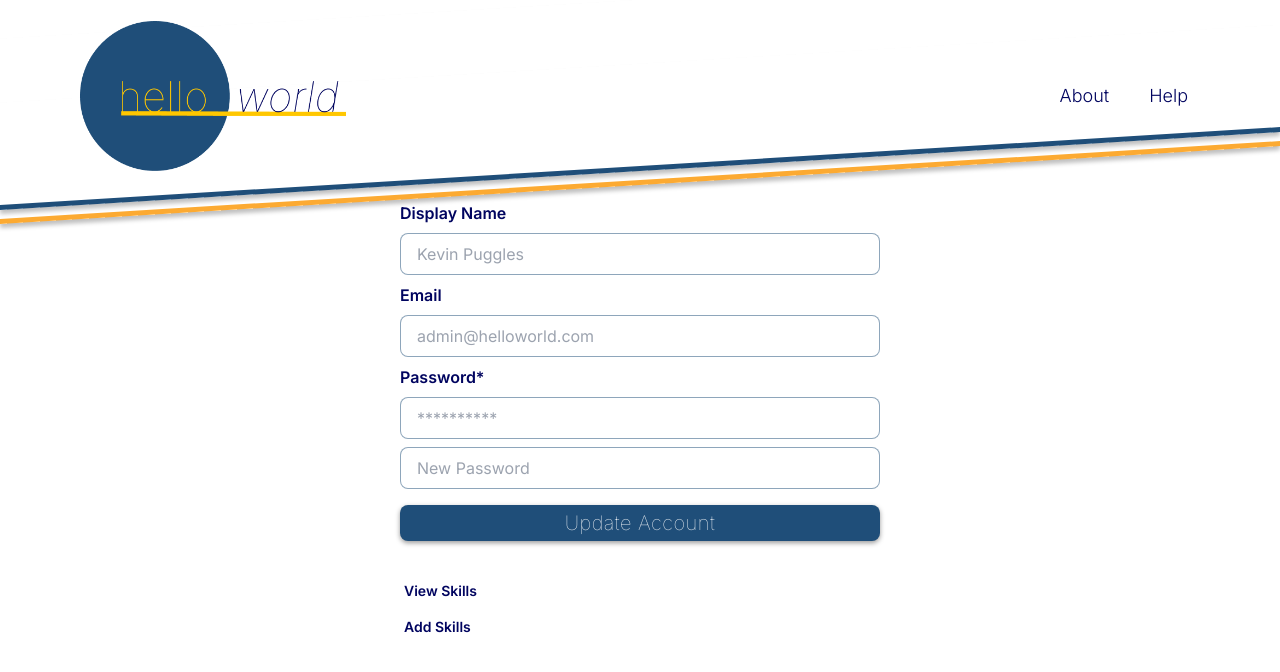
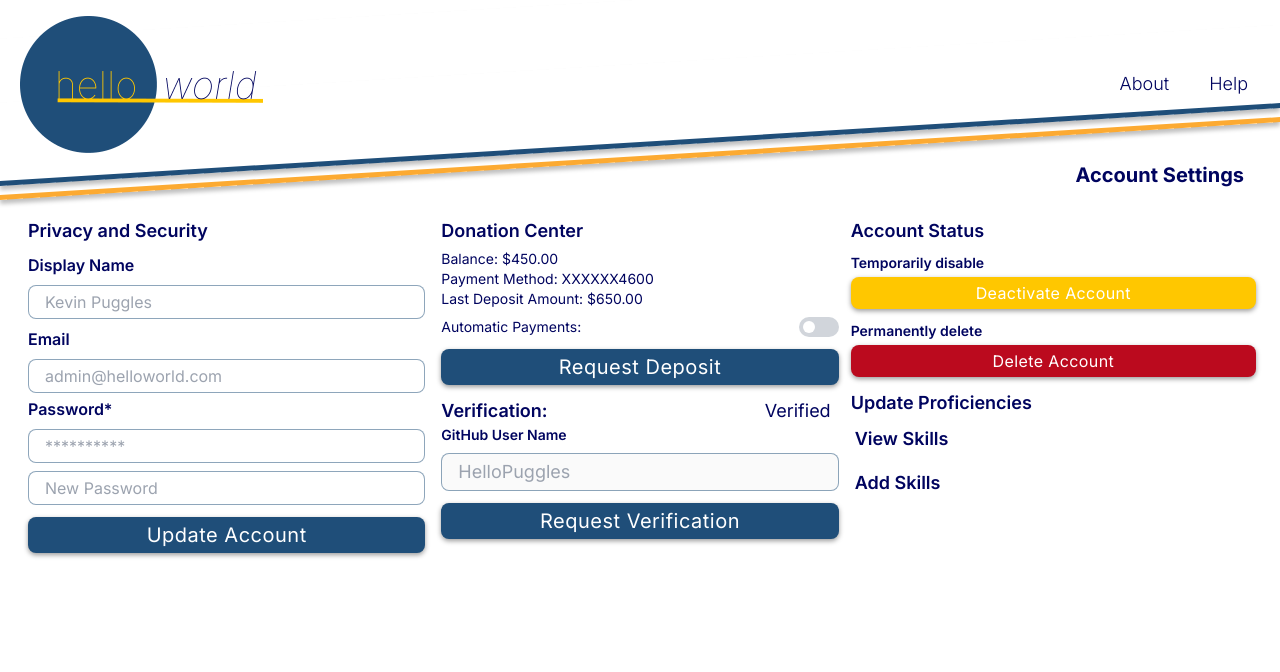
Before and after one commit to ballardingram/hello-world, a React (Create React App) app in the folder client/: page /account in a window 1280 px wide. Shown: the top 672 px of the page. Built offline with nearby package versions, Linux system fonts and the light colour scheme.

Commit message:
account page is responsive up to large breakpoint, add skill card needs to be styled

```diff
--- a/client/src/components/ExpandAdd/index.js
+++ b/client/src/components/ExpandAdd/index.js
@@ -18,11 +18,11 @@ const ExpandAdd = () => {
     <Fragment>
       <Accordion open={open === 1} onClick={() => handleOpen(1)}>
         <div className="flex items-center my-2"><Icon icon={circlePlusFill} height="20" />
-        <AccordionHeader><span className="flex ml-1 text-sm font-semibold">Add Skills</span></AccordionHeader>
+        <AccordionHeader><span className="flex ml-1 text-sm md:text-lg font-semibold">Add Skills</span></AccordionHeader>
         </div>
       <AccordionBody>
-        <div className="select-none flex justify-center text-sm my-1">
-          <ul className="list-disc list-inside grid grid-cols-3 tracking-wide font-normal">
+        <div className="select-none flex justify-center text-sm md:text-lg my-1">
+          <ul className="list-disc list-outside grid grid-cols-3 font-normal">
             <li>HTML</li>
             <li>CSS</li>
             <li>Tailwind</li>
--- a/client/src/components/ExpandSkills/index.js
+++ b/client/src/components/ExpandSkills/index.js
@@ -18,21 +18,20 @@ const ExpandSkills = () => {
     <Fragment>
       <Accordion open={open === 1} onClick={() => handleOpen(1)}>
         <div className="flex items-center my-2"><Icon icon={circlePlusFill} height="20" />
-        <AccordionHeader><span className="flex ml-1 text-sm font-semibold">View Skills</span></AccordionHeader>
+        <AccordionHeader><span className="flex ml-1 text-sm md:text-lg font-semibold">View Skills</span></AccordionHeader>
         </div>
       <AccordionBody>
-        <div className="select-none flex justify-center text-sm my-1">
-          <ul className="list-disc list-inside grid grid-cols-3 tracking-wide font-normal">
+        <div className="select-none flex justify-center text-sm md:text-lg my-1">
+          <ul className="list-disc list-outside grid grid-cols-3 font-normal">
             <li>HTML</li>
             <li>CSS</li>
             <li>Tailwind</li>
             <li>React</li>
             <li>Git</li>
-            <li>Web API</li>
+            <li>Passport</li>
             <li>Oauth</li>
-            <li>Passport</li>
+            <li>NoSQL</li>
             <li>Express.JS</li>
-            <li>NoSQL</li>
             <li>Heroku</li>
           </ul>
         </div>
--- a/client/src/components/NavLg/index.js
+++ b/client/src/components/NavLg/index.js
@@ -2,6 +2,7 @@ import React from "react";
 import { Icon } from '@iconify/react';
 import accountIcon from '@iconify/icons-codicon/account';
 import homeIcon from '@iconify/icons-iconoir/home';
+import LogoLg from "../LogoLg";
 
 // NavBar for screens 768 and larger
 function NavLg() {
@@ -9,9 +10,11 @@ function NavLg() {
     <div className="hidden md:contents">
       <div id="border">
         <nav id="second-border">
-          <div className="max-w-full mx-10 px-10" id="content">
-            <div className="flex items-center justify-between h-16">
-              <img className="object-scale-down lg:w-1/4 md:w-1/3" src={require('../../assets/logo256.png')} alt="hello world logo"/>
+          <div className="mx-5" id="content">
+            <div className="flex items-center justify-between h-10">
+              <div className="md:w-52 lg:w-64">
+                <LogoLg></LogoLg>
+              </div>
               <div>
                 <div className="flex justify-center items-center space-x-4">
                   <a
--- a/client/src/index.css
+++ b/client/src/index.css
@@ -29,10 +29,6 @@ body {
 
 .color-sY {
   color: var(--secondaryYellow);
-}
-
-#danger {
-  color: red;
 }
 
 /* icons start */
@@ -98,7 +94,7 @@ body {
 /* mobile navigation end */
 
 /* form start */
-#displayName, #email, #password, #newPassword {
+#displayName, #email, #password, #newPassword, #githubVerify {
   border: 1px solid;
   border-color: rgba(31, 78, 121, .5);
 }
@@ -107,13 +103,13 @@ body {
   background-color: var(--primaryBlue);
   box-shadow: 0px 2px 5px 0px rgba(0, 0, 0, 0.4);
   transition: all ease 0.2s;
+  font-weight: 400;
 }
 
 #form-btn:hover {
   background-color: var(--secondaryYellow);
   box-shadow: 0px 5px 10px 2px rgba(0, 0, 0, 0.3);
   transform: translateY(-4px);
-  font-weight: 400;
 }
 
 #register:hover {
@@ -139,6 +135,22 @@ body {
 }
 /* 404 page end */
 
-/* mobile footer start */
+/* account page start */
+#snooze-btn {
+  background-color: var(--secondaryYellow);
+  box-shadow: 0px 2px 5px 0px rgba(0, 0, 0, 0.4);
+  transition: all ease 0.2s;
+}
 
-/* mobile footer end */
+#delete-btn {
+  background-color: #bb0a1e;
+  box-shadow: 0px 2px 5px 0px rgba(0, 0, 0, 0.4);
+  transition: all ease 0.2s;
+}
+
+#snooze-btn:hover, #delete-btn:hover {
+  background-color: #474747;
+  box-shadow: 0px 5px 10px 2px rgba(0, 0, 0, 0.3);
+  transform: translateY(-4px);
+}
+/* account page end */
--- a/client/src/pages/Account.js
+++ b/client/src/pages/Account.js
@@ -3,87 +3,191 @@ import NavSm from '../components/NavSm';
 import NavLg from '../components/NavLg';
 import ExpandSkills from '../components/ExpandSkills';
 import ExpandAdd from '../components/ExpandAdd';
-import ExpandMenu from '../components/ExpandMenu';
+import FooterMenu from '../components/FooterExpand';
+import Switch from '../components/Toggle';
+import { Icon } from '@iconify/react';
+import boltIcon from '@iconify/icons-fxemoji/bolt';
 
 const Account = () => {
   return (
 
-  <div class="flex flex-col h-screen justify-between">
+  <div class="flex flex-col h-screen justify-start">
+    {/* navigation header start */}
     <header>
       <NavLg></NavLg>
       <NavSm></NavSm>
     </header>
-    <main class="mb-auto">
-      <div className="w-full p-4 m-auto bg-white rounded-lg max-w-lg">
-      <form>
+    {/* navigation header end */}
+    <h1 className='font-bold mb-1 text-xl md:text-lg lg:text-xl px-4 pt-4 md:pt-0 w-screen md:text-right md:pr-9 lg:pb-5'>Account Settings</h1>
+    {/* body start */}
+    <main class="sm:grid sm:grid-cols-3 sm:mx-5">
+      {/*md break column 1 */}
+      <div className="w-full px-4 pt-1 sm:px-2 bg-white rounded-lg w-sm text-md">
+      {/* update account form start*/}
+      <h2 className='font-semibold mb-1 text-lg'>Privacy and Security</h2>
+      <form className='md:mt-2'>
         <div className='mb-2'>
           <label
             htmlFor='displayName'
-            className='block text-md font-semibold'>
+            className='block font-semibold'>
             Display Name
           </label>
           <input
             type='text'
-            className='cursor-not-allowed block text-md w-full px-4 py-2 mt-2 bg-white border rounded-lg focus:border-blue-400 focus:ring-current-300 focus:outline-none focus:ring focus:ring-opacity-40'
+            className='cursor-not-allowed block w-full px-4 py-2 md:py-1 mt-2 bg-white border rounded-lg focus:border-blue-400 focus:ring-current-300 focus:outline-none focus:ring focus:ring-opacity-40'
             placeholder='Kevin Puggles'
             id='displayName'
             disabled/>
         </div>
-        <div className='mb-2'>
+        <div className='mb-2 md:mb-1'>
           <label
             htmlFor='email'
-            className='block text-md font-semibold'>
+            className='block font-semibold'>
             Email
           </label>
           <input
             type='email'
-            className='cursor-not-allowed block text-md w-full px-4 py-2 mt-2 bg-white border rounded-lg focus:border-blue-400 focus:ring-blue-300 focus:outline-none focus:ring focus:ring-opacity-40'
+            className='cursor-not-allowed block w-full px-4 py-2 md:py-1 mt-2 bg-white border rounded-lg focus:border-blue-400 focus:ring-blue-300 focus:outline-none focus:ring focus:ring-opacity-40'
             placeholder='admin@helloworld.com'
             id='email'
             disabled/>
         </div>
-        <div className='mb-2'>
+        <div className='mb-2 md:mb-1'>
           <label
             htmlFor='password'
-            className='block text-md font-semibold'>
+            className='block font-semibold'>
             Password*
           </label>
           <input
             type='password'
-            className='cursor-pointer block text-md w-full px-4 py-2 mt-2 bg-white border rounded-lg focus:border-blue-400 focus:ring-current-300 focus:outline-none focus:ring focus:ring-opacity-40'
+            className='cursor-pointer block w-full px-4 py-2 md:py-1 mt-2 bg-white border rounded-lg focus:border-blue-400 focus:ring-current-300 focus:outline-none focus:ring focus:ring-opacity-40'
             placeholder='**********'
             id='password'/>
         </div>
-        <div className='mb-2'>
+        <div className='mb-2 md:mb-1'>
           <label
             htmlFor='newPassword'
             className='block text-md'>
           </label>
           <input
             type='password'
-            className='cursor-pointer block text-md w-full px-4 py-2 mt-2 bg-white border rounded-lg focus:border-blue-400 focus:ring-current-300 focus:outline-none focus:ring focus:ring-opacity-40'
+            className='cursor-pointer block w-full px-4 py-2 md:py-1 mt-2 bg-white border rounded-lg focus:border-blue-400 focus:ring-current-300 focus:outline-none focus:ring focus:ring-opacity-40'
             placeholder='New Password'
             id='newPassword'/>
         </div>
-        <div className='mt-2'>
+        <div className='mt-2 md:mb-1'>
           <button
             type='submit'
-            className='w-full py-1 mt-2 tracking-wide text-white rounded-lg text-xl font-thin'
+            className='w-full py-1 mt-2 md:mt-1 tracking-wide text-white rounded-lg text-xl'
             id='form-btn'>
               Update Account
           </button>
         </div>
       </form>
+      {/* update account form end*/}
+      {/* expand skills start (only on xs and sm screen)*/}
+      <div className="w-full px-1 pt-4 m-auto bg-white rounded-lg w-sm display-contents sm:hidden">
+      <h2 className='font-semibold mb-1 text-lg'>Update Proficiencies</h2>
+        <ExpandSkills></ExpandSkills>
+        <ExpandAdd></ExpandAdd>
       </div>
-      <div className="w-full p-4 pb-10 m-auto bg-white rounded-lg max-w-lg">
-          <ExpandSkills></ExpandSkills>
-          <ExpandAdd></ExpandAdd>
+      {/* expand skills end*/}
       </div>
+
+      {/*md break column 2 */}
+      <div className="w-full px-4 sm:p-2 pt-4 sm:pt-1 bg-white rounded-lg w-sm text-md sm:text-sm">
+      <div className='flex flex-col justify-between'>
+        {/* donation center start */}
+        <div className='md:mb-2 block font-regular'>
+          <h2 className='font-semibold mb-1 text-lg'>Donation Center</h2>
+          <p>Balance: $450.00</p>
+          <p>Payment Method: XXXXXX4600</p>
+          <p>Last Deposit Amount: $650.00</p>
+          <div className='flex justify-between mt-2'>
+            <p className='grid content-center'>Automatic Payments:</p>
+            <Switch></Switch>
+          </div>
+        </div>
+        <button
+          type='submit'
+          className='w-full py-1 mt-2 md:mt-1 tracking-wide text-white rounded-lg text-xl'
+          id='form-btn'>
+            Request Deposit
+        </button>
+        {/* donation center end */}
+        {/* verification form start*/}
+        <div className='flex justify-between mt-4 sm:mt-2'>
+          <h2 className='font-semibold text-lg sm:pt-1'>Verification:</h2>
+          <div className='flex'>
+            <h2 className='mt-1 mr-1 text-lg'>Verified</h2>
+            <div className='grid content-center mr-1'><Icon icon={boltIcon} height="20"/></div>
+          </div>
+        </div>
+        <form>
+          <div className='mb-2'>
+            <label
+              htmlFor='githubVerify'
+              className='block font-semibold sm:text-md'>
+              GitHub User Name
+            </label>
+            <input
+              type='text'
+              className='cursor-not-allowed block w-full px-4 py-2 md:py-1 mt-2 rounded-lg sm:text-lg'
+              placeholder='HelloPuggles'
+              id='githubVerify'
+              disabled/>
+          </div>
+          <div className='mt-2 md:mb-1'>
+            <button
+              type='submit'
+              className='w-full py-1 mt-2 md:mt-1 tracking-wide text-white rounded-lg text-xl'
+              id='form-btn'>
+                Request Verification
+            </button>
+          </div>
+        </form>
+        {/* verification form end*/}
+        </div>
+      </div>
+
+      {/*md break column 3 */}
+      <div className="w-full p-4 sm:p-1 mb-10 rounded-lg w-sm text-md">
+      {/* delete or snooze account start */}
+      <h2 className='font-semibold text-lg mb-1'>Account Status</h2>
+      <div className='mt-2 sm:mb-1'>
+        <h3 className='text-sm font-semibold'>Temporarily disable</h3>
+        <button
+          type='submit'
+          className='w-full py-1 mt-2 sm:mt-1 tracking-wide text-white rounded-lg text-md'
+          id='snooze-btn'>
+            Deactivate Account
+        </button>
+      </div>
+      <div className='mt-3 md:mb-1'>
+        <h3 className='text-sm font-semibold'>Permanently delete</h3>
+        <button
+          type='submit'
+          className='w-full py-1 mt-2 md:mt-1 tracking-wide text-white rounded-lg text-md'
+          id='delete-btn'>
+            Delete Account
+        </button>
+      </div>
+      {/* delete or snooze account end */}
+      <div className="w-full px-1 rounded-lg w-sm hidden sm:contents">
+      <h2 className='font-semibold mb-1 text-lg pt-2'>Update Proficiencies</h2>
+        <ExpandSkills></ExpandSkills>
+        <ExpandAdd></ExpandAdd>
+      </div>
+      </div>
+
     </main>
-    <footer
-      class="fixed bottom-0">
-        <ExpandMenu></ExpandMenu>
+    {/* body end */}
+
+    {/* footer start */}
+    <footer class="fixed bottom-0 display-contents">
+        <FooterMenu></FooterMenu>
     </footer>
+    {/* footer end */}
   </div>
   );
 }
```
Also changed, not shown: client/src/components/FooterExpand/index.js (renamed from client/src/components/ExpandMenu/index.js, +6 -11 lines).
